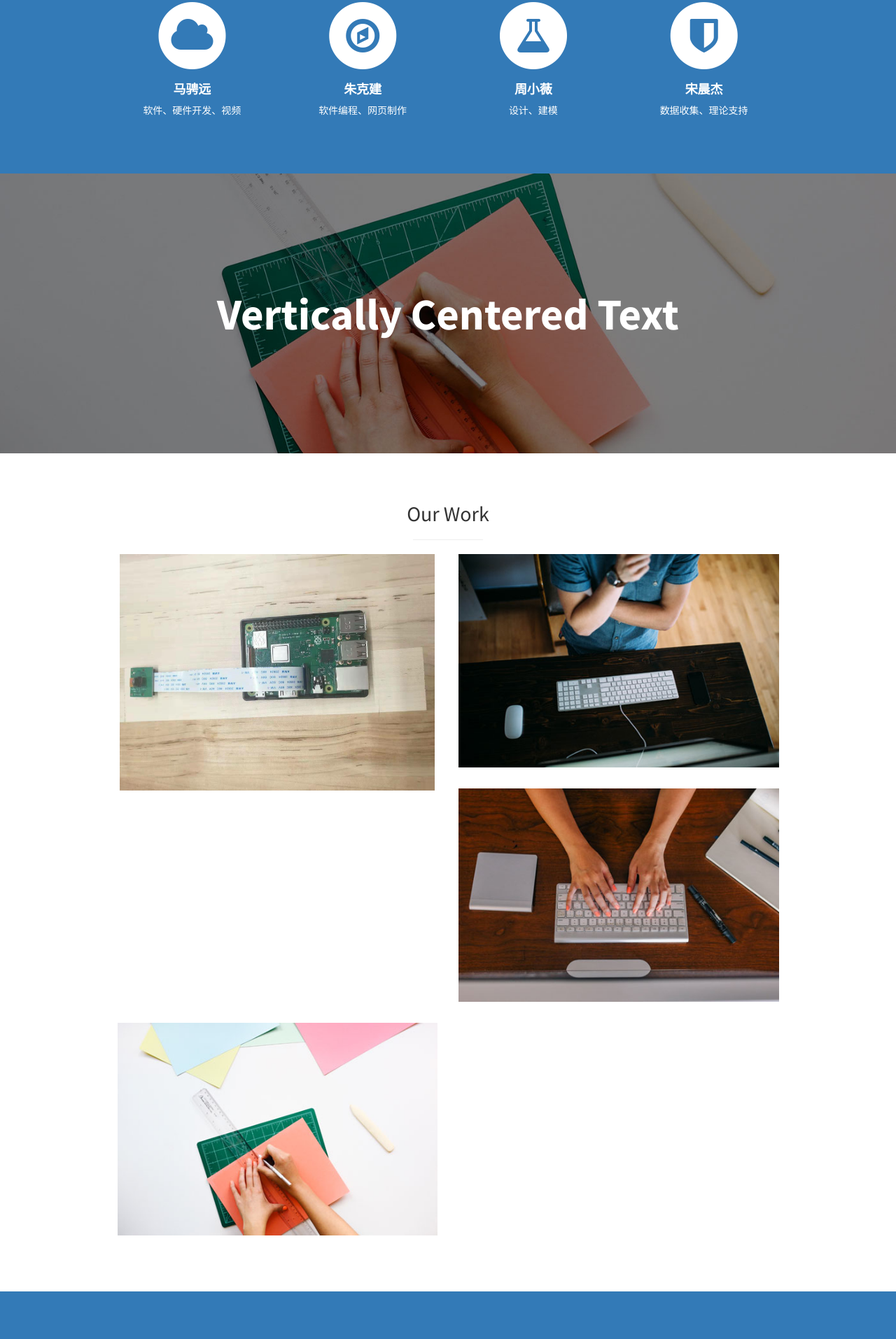
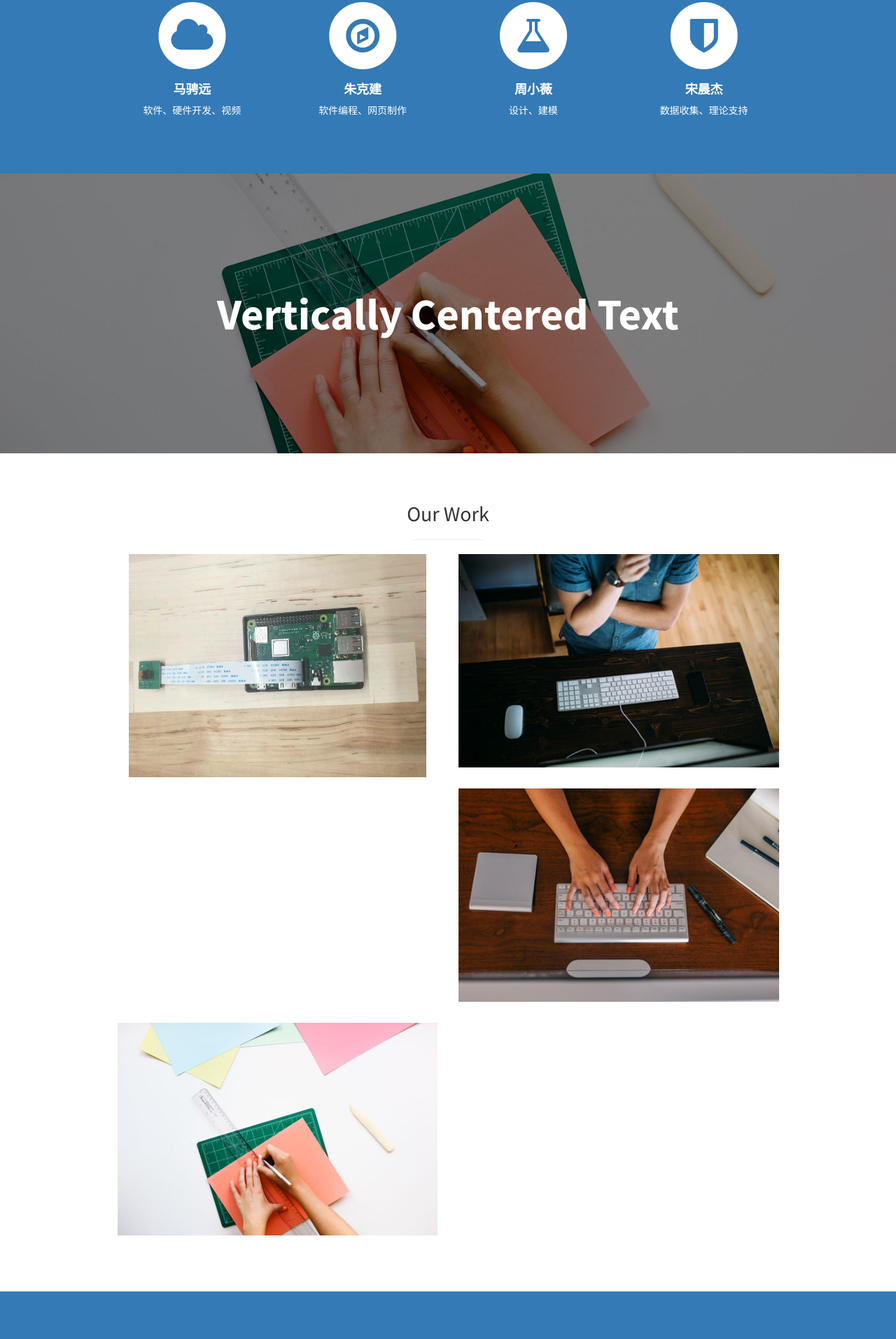
Before and after one commit to ProjectLambda9/ProjectLambda, a Jekyll site: the page built from index.html, in a window 1280 px wide. Shown: the part 1300-3214 px from the top of the page at 70% size. Built offline with Jekyll 4.4.1, drawn with Linux system fonts in a browser that asks for light colours.

Commit message:
Update portfolio.html

```diff
--- a/_includes/portfolio.html
+++ b/_includes/portfolio.html
@@ -8,7 +8,7 @@
           <div class="col-md-6">
             <div class="portfolio-item">
 <!--              <a href="#"> -->
-                <img class="img-portfolio img-responsive" src="img/cam.jpg" width=450 height=600>
+                <img class="img-portfolio img-responsive" src="img/cam.jpg" width=425 height=600>
 <!--                  <text>产品示意图</text> -->
 <!--              </a>   -->
             </div>
```
